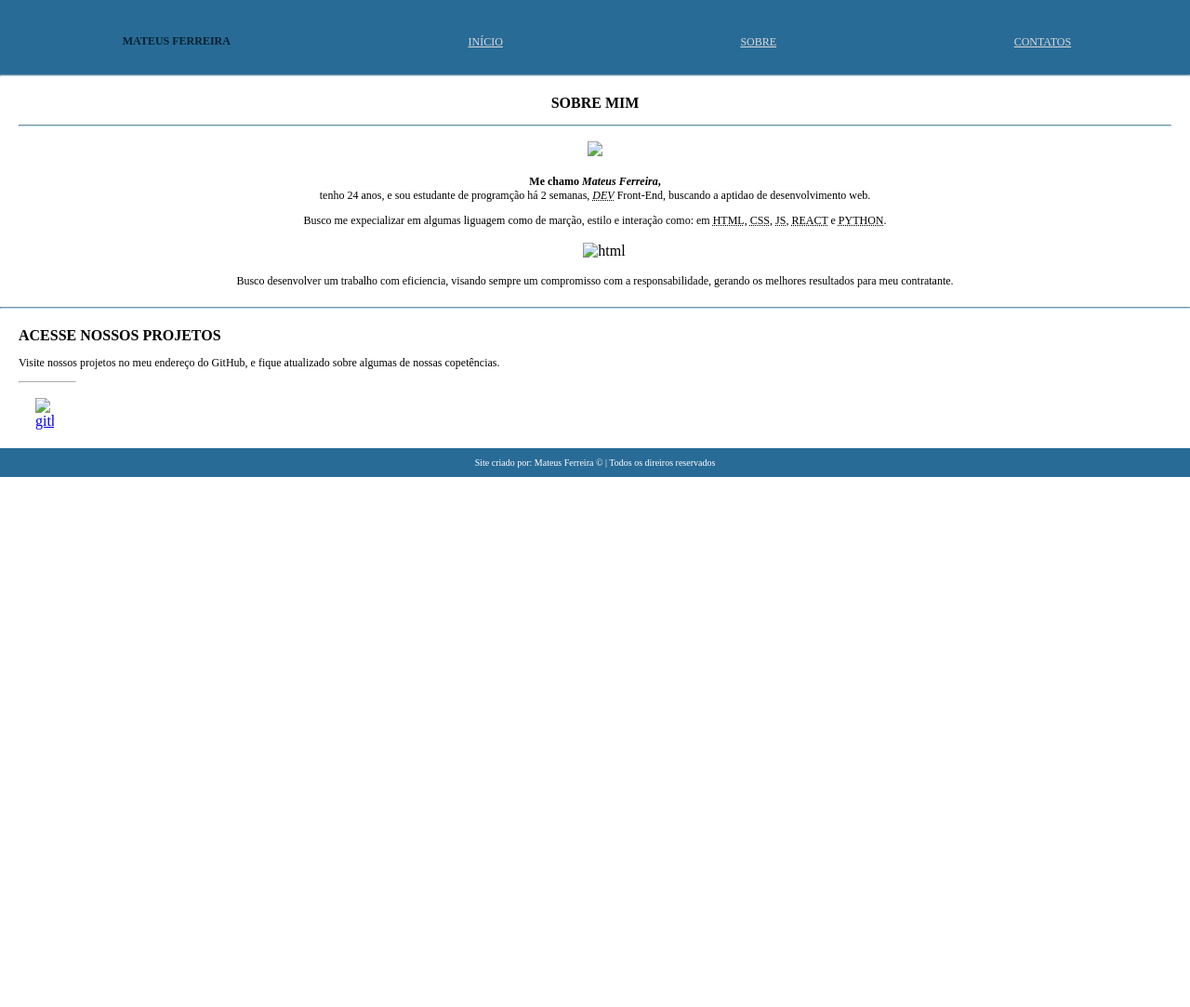
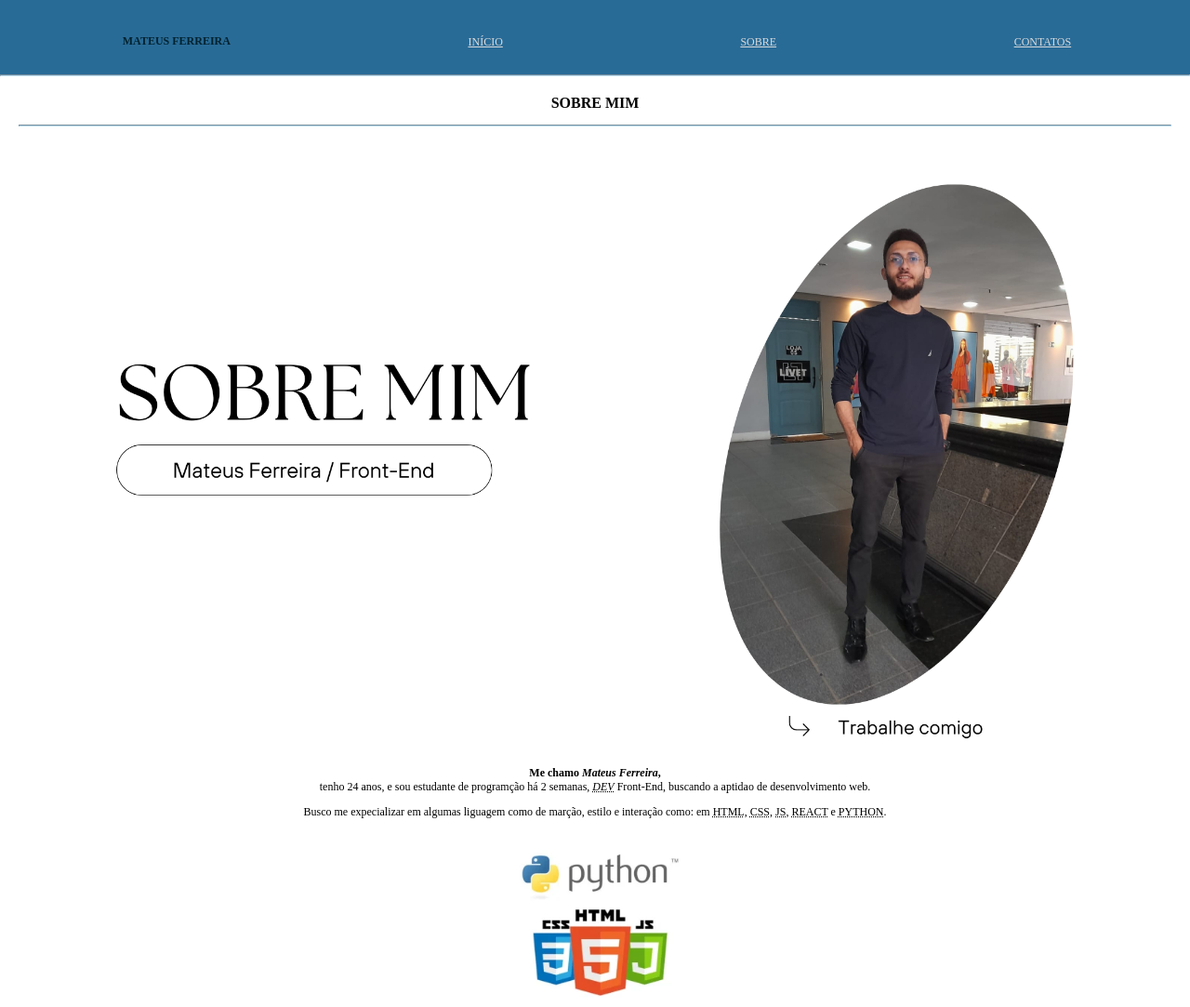
Before and after one commit to MateusProDev/PORTIFOLIO-MFS, a plain HTML site: page sobre.html in a window 1280 px wide. Shown: the top 1083 px of the page at 93% size. Before the commit the page ends 800 px from the top, so only its background shows below. Drawn offline with Linux system fonts and the light colour scheme.

Commit message:
Update sobre.html

```diff
--- a/sobre.html
+++ b/sobre.html
@@ -27,14 +27,14 @@
                 <h2>SOBRE MIM</h2>
                 <hr class="linha">
                 <figure class="banner">
-                    <img src="imagem/sobre mim.png">
+                    <img src="sobre mim.png">
                 </figure>
                 <p><strong>Me chamo <em>Mateus Ferreira</em>,</strong> <br>
                     tenho 24 anos, e sou estudante de programção há 2 semanas, <abbr title="desenvolvedor"><em>DEV</em></abbr> Front-End, buscando a aptidao de desenvolvimento web.</p>
                 <p>Busco me expecializar em algumas liguagem como de marção, estilo e interação como: em <abbr title="Linguagem de Marcação de Hipertexto">HTML</abbr>, <abbr title="Cascading Style Sheets">CSS</abbr>, <abbr title="Javascript">JS</abbr>, <abbr title="Framework JavaScript">REACT</abbr> e <abbr title="Linguagem de programação">PYTHON</abbr>.</p>
                 <div class="icon">
                     <ul>
-                        <img src="imagem/logos.png" alt="html">
+                        <img src="logos.png" alt="html">
                     </ul>
                 </div>
                 <div class="clear"></div>
@@ -52,7 +52,7 @@
             <div class="giticon">
                 <figure>
                     <ul>
-                        <li><a href="https://github.com/MateusProDev"><img src="imagem/git.png" alt="github"></a></li>
+                        <li><a href="https://github.com/MateusProDev"><img src="git.png" alt="github"></a></li>
                     </ul>
                 </figure>
             </div>
```
